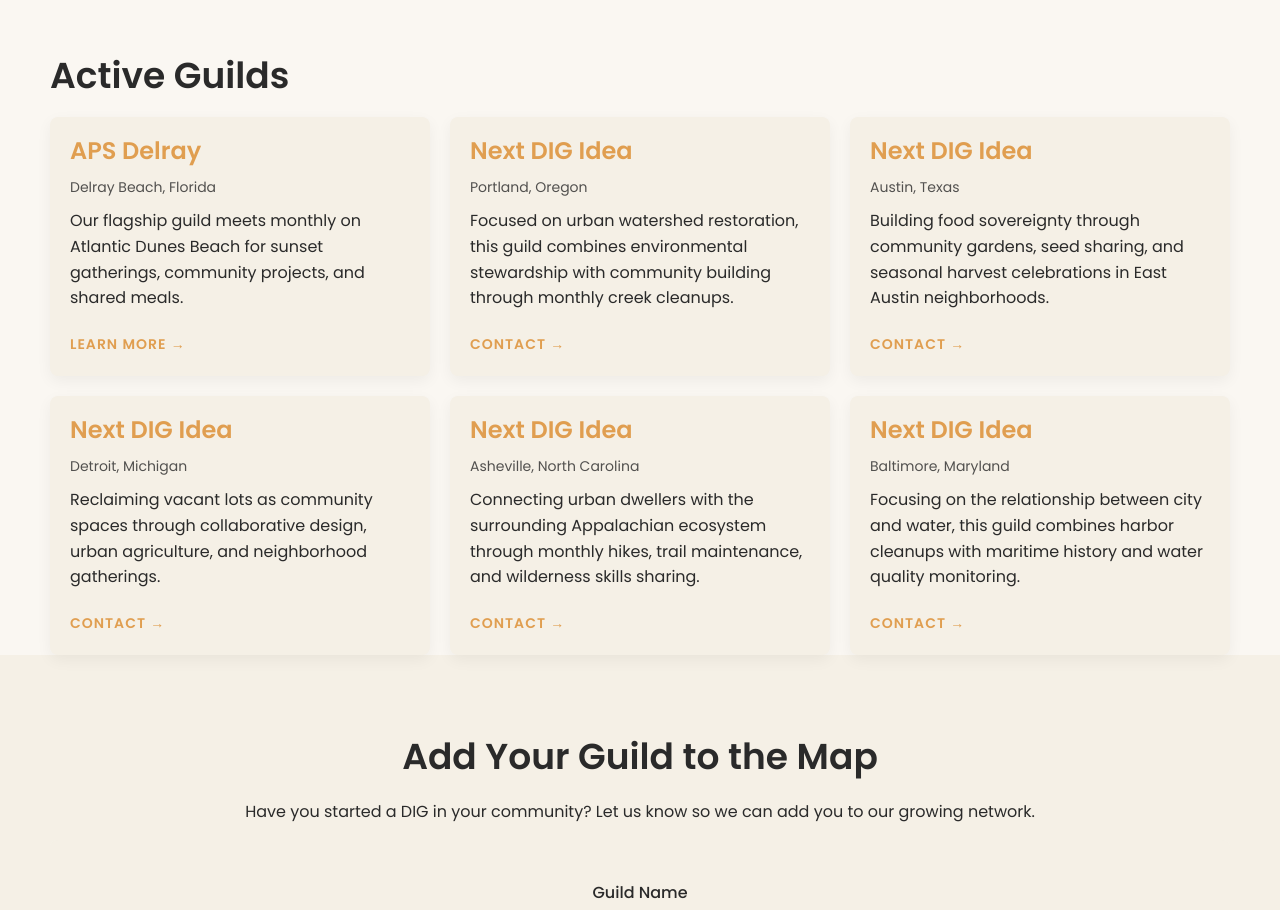
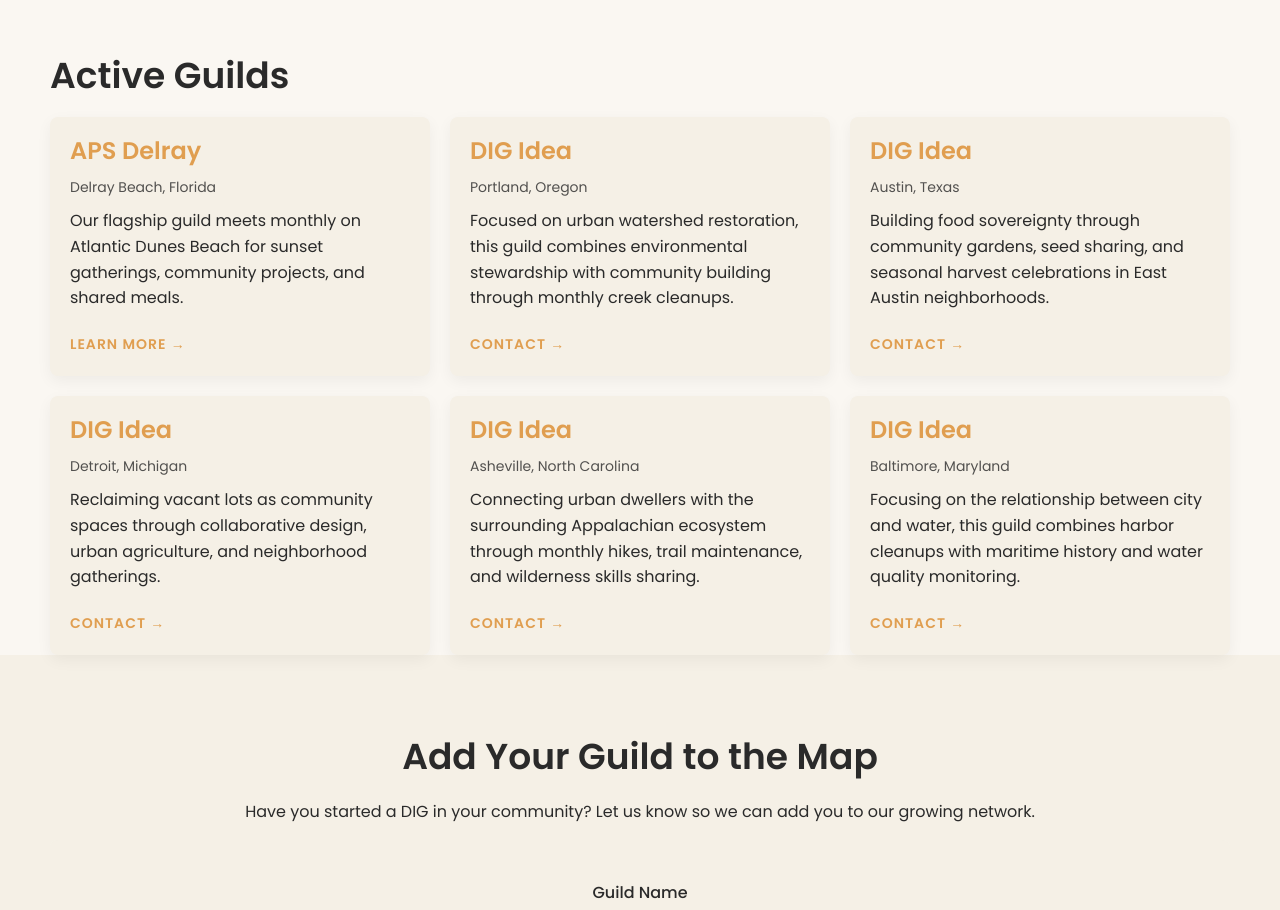
Before and after one commit to Blazeofiya/TheGuildQuest, a plain HTML site: page guilds.html in a window 1280 px wide. Shown: the part 1140-2050 px from the top of the page. Drawn offline with Linux system fonts and the light colour scheme.

Commit message:
Update guilds.html

```diff
--- a/guilds.html
+++ b/guilds.html
@@ -66,31 +66,31 @@
                         <a href="aps-delray.html" class="btn btn-text">Learn more <span class="arrow">→</span></a>
                     </div>
                     <div class="guild-card">
-                        <h3>Next DIG Idea</h3>
+                        <h3>DIG Idea</h3>
                         <p class="guild-location">Portland, Oregon</p>
                         <p class="guild-bio">Focused on urban watershed restoration, this guild combines environmental stewardship with community building through monthly creek cleanups.</p>
                         <a href="mailto:watershed@example.com" class="btn btn-text">Contact <span class="arrow">→</span></a>
                     </div>
                     <div class="guild-card">
-                        <h3>Next DIG Idea</h3>
+                        <h3>DIG Idea</h3>
                         <p class="guild-location">Austin, Texas</p>
                         <p class="guild-bio">Building food sovereignty through community gardens, seed sharing, and seasonal harvest celebrations in East Austin neighborhoods.</p>
                         <a href="mailto:harvest@example.com" class="btn btn-text">Contact <span class="arrow">→</span></a>
                     </div>
                     <div class="guild-card">
-                        <h3>Next DIG Idea</h3>
+                        <h3>DIG Idea</h3>
                         <p class="guild-location">Detroit, Michigan</p>
                         <p class="guild-bio">Reclaiming vacant lots as community spaces through collaborative design, urban agriculture, and neighborhood gatherings.</p>
                         <a href="mailto:commons@example.com" class="btn btn-text">Contact <span class="arrow">→</span></a>
                     </div>
                     <div class="guild-card">
-                        <h3>Next DIG Idea</h3>
+                        <h3>DIG Idea</h3>
                         <p class="guild-location">Asheville, North Carolina</p>
                         <p class="guild-bio">Connecting urban dwellers with the surrounding Appalachian ecosystem through monthly hikes, trail maintenance, and wilderness skills sharing.</p>
                         <a href="mailto:mountains@example.com" class="btn btn-text">Contact <span class="arrow">→</span></a>
                     </div>
                     <div class="guild-card">
-                        <h3>Next DIG Idea</h3>
+                        <h3>DIG Idea</h3>
                         <p class="guild-location">Baltimore, Maryland</p>
                         <p class="guild-bio">Focusing on the relationship between city and water, this guild combines harbor cleanups with maritime history and water quality monitoring.</p>
                         <a href="mailto:harbor@example.com" class="btn btn-text">Contact <span class="arrow">→</span></a>
```
